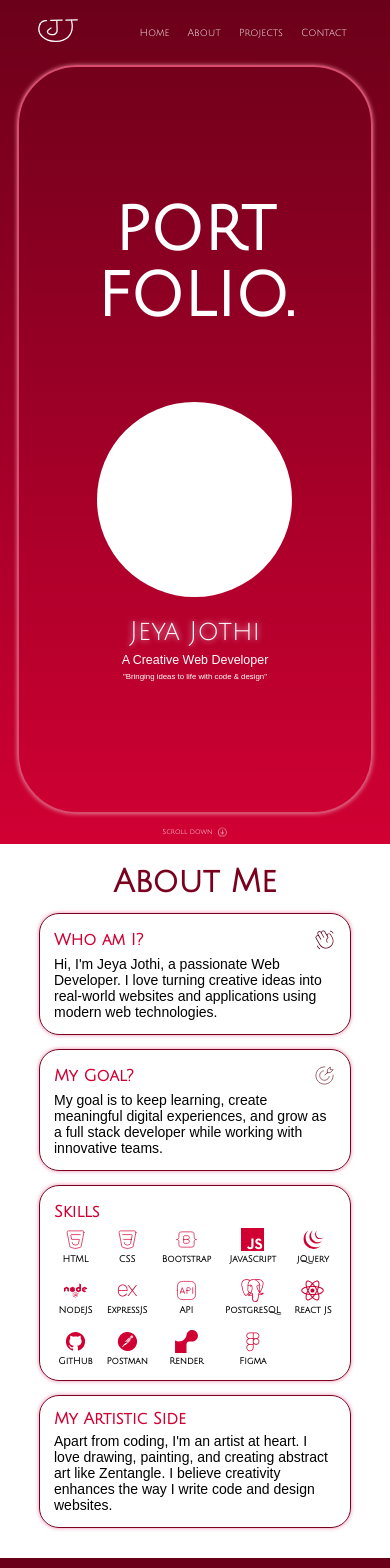
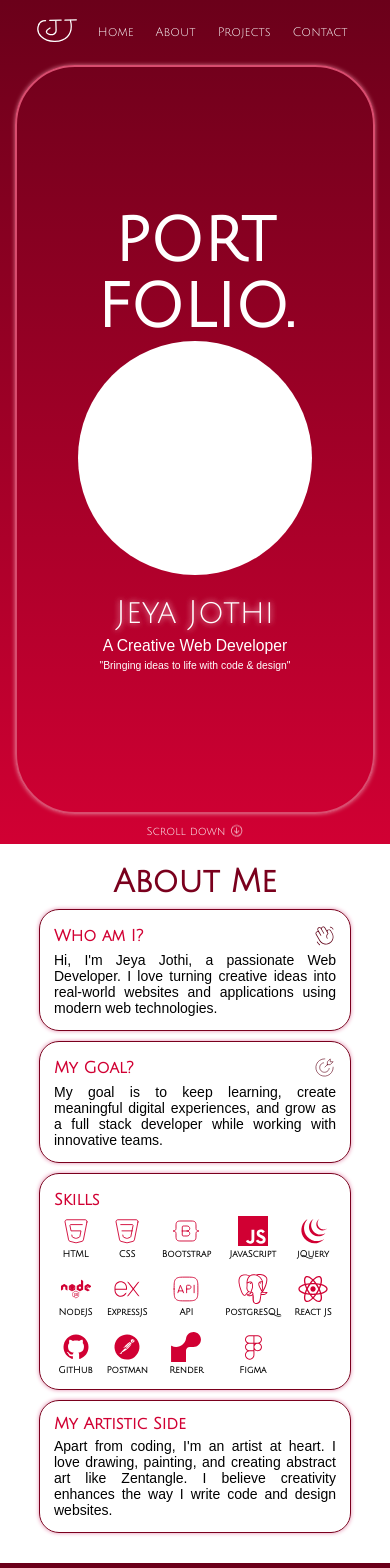
Before and after one commit to Jeya-Jothi/Jothi-Portfolio, a React (Create React App) app: page / in a window 390 px wide. Shown: the top 1568 px of the page. Built offline with nearby package versions, Linux system fonts and the light colour scheme; a web font is replaced by a local one.

Commit message:
Update mobile view- fit screen size

```diff
--- a/src/components/About/About.css
+++ b/src/components/About/About.css
@@ -132,17 +132,17 @@
 @media (max-width: 425px) {
   .about-div {
     grid-template-rows: 55px auto auto;
-    row-gap: 14px;
+    row-gap: 10px;
     padding: 0% 10%;
   }
 
   .about-me-cards {
     grid-template-columns: none;
     grid-template-rows: auto;
-    row-gap: 14px;
+    row-gap: 10px;
   }
   .left-card {
-    row-gap: 14px;
+    row-gap: 10px;
   }
   .about-me-cards,
   .art-card {
@@ -172,8 +172,8 @@
     margin-top: 0px;
   }
   .skill-icon-img {
-    width: 23px;
-    height: 23px;
+    width: 30px;
+    height: 30px;
   }
   .skill-name {
     grid-template-rows: auto auto;
@@ -185,7 +185,7 @@
   }
   .card-content {
     font-size: 14px;
-    text-wrap: wrap;
+    text-align: justify;
   }
   .art-card {
     margin-left: 0px;
@@ -207,7 +207,7 @@
 @media (max-width: 375px) {
   .about-div {
     grid-template-rows: 55px auto auto;
-    row-gap: 14px;
+    row-gap: 10px;
     padding: 0% 9%;
     height: 100vh;
   }
@@ -215,10 +215,10 @@
   .about-me-cards {
     grid-template-columns: none;
     grid-template-rows: auto;
-    row-gap: 14px;
+    row-gap: 10px;
   }
   .left-card {
-    row-gap: 14px;
+    row-gap: 10px;
   }
   .about-me-cards,
   .art-card {
@@ -248,8 +248,8 @@
     margin-top: 0px;
   }
   .skill-icon-img {
-    width: 20px;
-    height: 20px;
+    width: 28px;
+    height: 28px;
   }
   .skill-name {
     grid-template-rows: auto auto;
@@ -261,7 +261,7 @@
   }
   .card-content {
     font-size: 12px;
-    text-wrap: wrap;
+    text-align: justify;
   }
   .art-card {
     margin-left: 0px;
@@ -283,7 +283,7 @@
 @media (max-width: 320px) {
   .about-div {
     grid-template-rows: 50px auto auto;
-    row-gap: 20px;
+    row-gap: 10px;
     padding: 0% 7%;
     height: 100vh;
   }
@@ -291,10 +291,10 @@
   .about-me-cards {
     grid-template-columns: none;
     grid-template-rows: auto;
-    row-gap: 20px;
+    row-gap: 10px;
   }
   .left-card {
-    row-gap: 20px;
+    row-gap: 10px;
   }
   .about-me-cards,
   .art-card {
@@ -324,8 +324,8 @@
     margin-top: 0px;
   }
   .skill-icon-img {
-    width: 20px;
-    height: 20px;
+    width: 25px;
+    height: 25px;
   }
   .skill-name {
     grid-template-rows: auto auto;
@@ -337,7 +337,7 @@
   }
   .card-content {
     font-size: 10px;
-    text-wrap: wrap;
+    text-align: justify;
   }
   .art-card {
     margin-left: 0px;
--- a/src/components/MainContent/Header/Header.css
+++ b/src/components/MainContent/Header/Header.css
@@ -38,11 +38,11 @@
     width: 40px;
   }
   .navi {
-    column-gap: 8px;
+    column-gap: 10px;
   }
   .navi p {
-    font-size: 10px;
-    padding: 5px;
+    font-size: 12px;
+    padding: 6px;
   }
 }
 
@@ -59,7 +59,7 @@
     column-gap: 7px;
   }
   .navi p {
-    font-size: 9px;
+    font-size: 10px;
     padding: 4px;
   }
 }
--- a/src/components/MainContent/MainContent.css
+++ b/src/components/MainContent/MainContent.css
@@ -90,7 +90,7 @@
 @media (max-width: 2560px) {
 }
 
-/* Mobile- Medium-375px and large-425px */
+/* Mobile- Large */
 @media (max-width: 425px) {
   .main-content {
     padding: 0px 15px;
@@ -101,7 +101,72 @@
   .content {
     grid-template-columns: none;
     grid-template-rows: auto;
-    row-gap: 13%;
+    row-gap: 0%;
+    justify-content: center;
+    align-content: center;
+    border-radius: 60px;
+    padding: 10px 0px;
+  }
+  .portfolio-div p {
+    font-size: 3.8rem;
+    margin-left: 0;
+    font-weight: bold;
+    text-align: center;
+  }
+  .circle-img {
+    width: 60vw;
+    height: 60vw;
+    /* background-image: url(""); */
+  }
+  .name .jothi-name {
+    font-size: 200%;
+    margin-bottom: 7px;
+  }
+  .name .des-txt {
+    font-size: 98%;
+    margin-bottom: 5px;
+  }
+  .name .quote-txt {
+    font-size: 65%;
+  }
+
+  .img-name-div {
+    justify-items: center;
+  }
+  .scroll-arrow {
+    column-gap: 4px;
+    margin-top: 6px;
+  }
+  .scroll-d-txt {
+    font-size: 11px;
+  }
+  .down-a-img {
+    width: 14px;
+    height: 14px;
+  }
+  @keyframes bounce {
+    0%,
+    100% {
+      transform: translateY(-1px);
+    }
+    50% {
+      transform: translateY(1px);
+    }
+  }
+}
+
+/* Mobile- Medium*/
+@media (max-width: 375px) {
+  .main-content {
+    padding: 0px 15px;
+    height: 100vh;
+    grid-template-rows: 65px auto 30px;
+  }
+
+  .content {
+    grid-template-columns: none;
+    grid-template-rows: auto;
+    row-gap: 0%;
     justify-content: center;
     align-content: center;
     border-radius: 60px;
@@ -114,20 +179,20 @@
     text-align: center;
   }
   .circle-img {
-    width: 50vw;
-    height: 50vw;
+    width: 60vw;
+    height: 60vw;
     /* background-image: url(""); */
   }
   .name .jothi-name {
-    font-size: 165%;
+    font-size: 195%;
     margin-bottom: 7px;
   }
   .name .des-txt {
-    font-size: 78%;
+    font-size: 93%;
     margin-bottom: 5px;
   }
   .name .quote-txt {
-    font-size: 48%;
+    font-size: 60%;
   }
 
   .img-name-div {
@@ -138,7 +203,75 @@
     margin-top: 6px;
   }
   .scroll-d-txt {
-    font-size: 7px;
+    font-size: 10px;
+  }
+  .down-a-img {
+    width: 13px;
+    height: 13px;
+  }
+  @keyframes bounce {
+    0%,
+    100% {
+      transform: translateY(-1px);
+    }
+    50% {
+      transform: translateY(1px);
+    }
+  }
+}
+
+/* Mobile- Small */
+@media (max-width: 320px) {
+  .main-content {
+    padding: 0px 13px;
+    height: 100vh;
+    grid-template-rows: 65px auto 30px;
+  }
+
+  .content {
+    display: grid;
+    grid-template-columns: none;
+    grid-template-rows: auto;
+    row-gap: 0%;
+    justify-content: center;
+    align-content: center;
+    border-radius: 60px;
+    padding: 0px;
+  }
+  .portfolio-div p {
+    font-size: 3.2rem;
+    font-weight: bold;
+    margin-left: 0;
+    text-align: center;
+  }
+  .circle-img {
+    width: 60vw;
+    height: 60vw;
+    /* background-image: url(""); */
+  }
+  .name .jothi-name {
+    font-size: 190%;
+    text-shadow: 0px 0px 3px rgba(227, 133, 155, 0.9),
+      0px 0px 3px rgba(227, 133, 155, 0.9);
+    margin-bottom: 5px;
+  }
+  .name .des-txt {
+    font-size: 90%;
+    margin-bottom: 5px;
+  }
+  .name .quote-txt {
+    font-size: 58%;
+  }
+
+  .img-name-div {
+    justify-items: center;
+  }
+  .scroll-arrow {
+    column-gap: 4px;
+    margin-top: 10px;
+  }
+  .scroll-d-txt {
+    font-size: 8px;
   }
   .down-a-img {
     width: 11px;
@@ -154,99 +287,3 @@
     }
   }
 }
-/* Mobile- Large */
-@media (max-width: 425px) {
-  .main-content {
-    padding: 0px 17px;
-    height: 100vh;
-    grid-template-rows: 65px auto 30px;
-  }
-
-  .content {
-    row-gap: 10%;
-    padding: 14px 0px;
-  }
-  .portfolio-div p {
-    font-size: 3.8rem;
-  }
-  .circle-img {
-    width: 50vw;
-    height: 50vw;
-  }
-  .name .jothi-name {
-    font-size: 165%;
-  }
-  .name .des-txt {
-    font-size: 78%;
-  }
-  .name .quote-txt {
-    font-size: 49%;
-  }
-}
-/* Mobile- Small */
-@media (max-width: 320px) {
-  .main-content {
-    padding: 0px 13px;
-    height: 100vh;
-    grid-template-rows: 65px auto 30px;
-  }
-
-  .content {
-    display: grid;
-    grid-template-columns: none;
-    grid-template-rows: auto;
-    row-gap: 10%;
-    justify-content: center;
-    align-content: center;
-    border-radius: 60px;
-    padding: 0px;
-  }
-  .portfolio-div p {
-    font-size: 3.2rem;
-    font-weight: bold;
-    margin-left: 0;
-    text-align: center;
-  }
-  .circle-img {
-    width: 50vw;
-    height: 50vw;
-    /* background-image: url(""); */
-  }
-  .name .jothi-name {
-    font-size: 170%;
-    text-shadow: 0px 0px 3px rgba(227, 133, 155, 0.9),
-      0px 0px 3px rgba(227, 133, 155, 0.9);
-    margin-bottom: 5px;
-  }
-  .name .des-txt {
-    font-size: 80%;
-    margin-bottom: 5px;
-  }
-  .name .quote-txt {
-    font-size: 54%;
-  }
-
-  .img-name-div {
-    justify-items: center;
-  }
-  .scroll-arrow {
-    column-gap: 4px;
-    margin-top: 10px;
-  }
-  .scroll-d-txt {
-    font-size: 7px;
-  }
-  .down-a-img {
-    width: 10px;
-    height: 10px;
-  }
-  @keyframes bounce {
-    0%,
-    100% {
-      transform: translateY(-1px);
-    }
-    50% {
-      transform: translateY(1px);
-    }
-  }
-}
--- a/src/components/Projects/Project.css
+++ b/src/components/Projects/Project.css
@@ -115,7 +115,8 @@
     border-bottom-right-radius: 40px;
   }
   .project-card-div {
-    height: 80vh;
+    height: 85vh;
+    row-gap: 18px;
     grid-template-columns: auto;
     margin-bottom: 40px;
     row-gap: 10px;
@@ -142,7 +143,7 @@
     row-gap: 8px;
   }
   .project-img {
-    width: 80%;
+    width: 95%;
     height: 100%;
   }
   .num-txt {
@@ -189,7 +190,8 @@
     border-bottom-right-radius: 30px;
   }
   .project-card-div {
-    height: 62vh;
+    height: 65vh;
+    row-gap: 14px;
     grid-template-columns: auto;
     margin-bottom: 40px;
     row-gap: 5px;
@@ -216,7 +218,7 @@
     row-gap: 5px;
   }
   .project-img {
-    width: 75%;
+    width: 90%;
     height: 100%;
   }
   .num-txt {
@@ -264,8 +266,9 @@
   }
   .project-card-div {
     column-gap: 10px;
-    height: 55vh;
+    height: 60vh;
     grid-template-columns: auto;
+    row-gap: 10px;
     margin-bottom: 40px;
   }
   .project-card-div .project-img-div {
@@ -290,7 +293,7 @@
     row-gap: 5px;
   }
   .project-img {
-    width: 70%;
+    width: 90%;
     height: 100%;
   }
   .num-txt {
```
